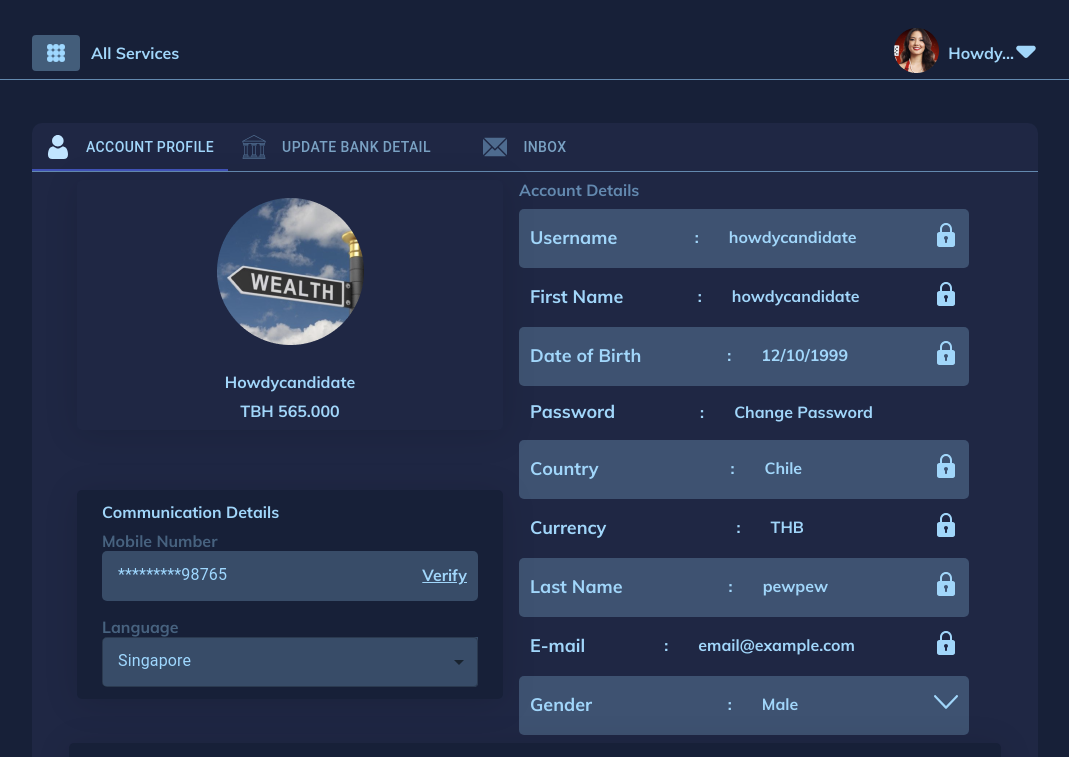
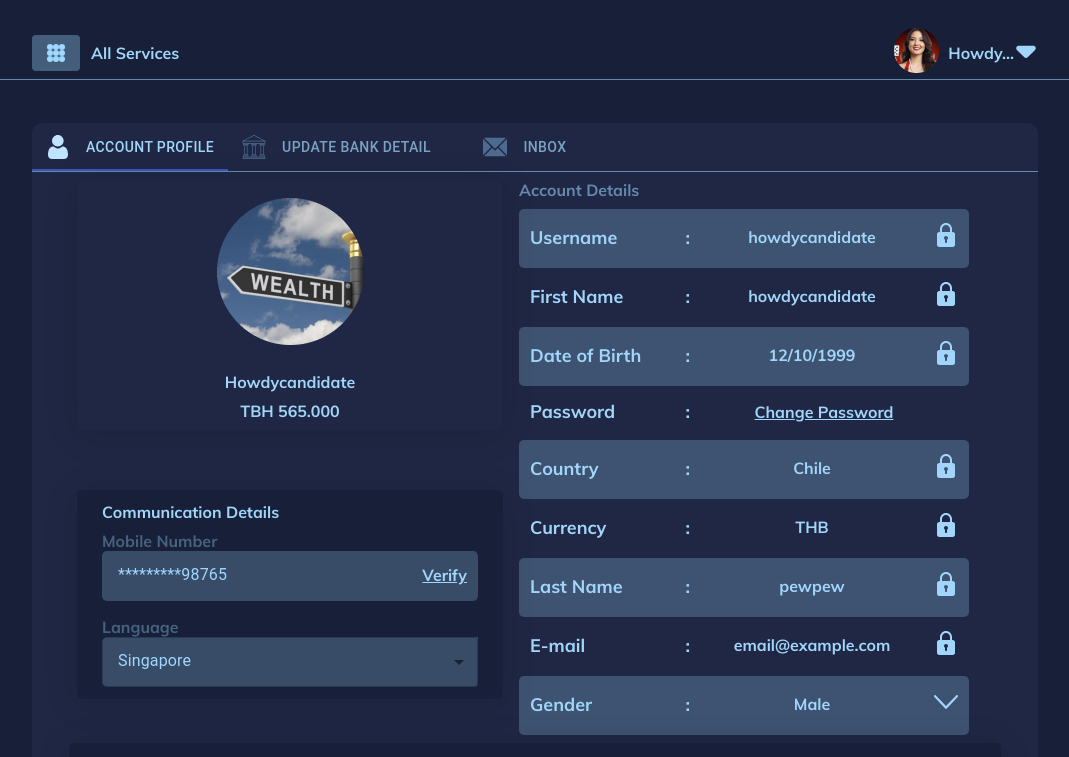
Before and after one commit to damadoko/profile-assignment, a Next.js app: page / in a window 1280 px wide. Shown: the top 757 px of the page, without its empty margins (105-1174 px from the left). Built offline with nearby package versions, Linux system fonts and the light colour scheme.

Commit message:
Adjust UI

```diff
--- a/components/pages/Home/Home.tsx
+++ b/components/pages/Home/Home.tsx
@@ -58,7 +58,7 @@ const Home: React.FC = () => {
               </Box>
 
               <FormGroup>
-                <Box textAlign="center">
+                <Box textAlign="center" fontWeight={400}>
                   <FormControlLabel
                     control={
                       <Checkbox
--- a/components/pages/Home/_AccountDetails.tsx
+++ b/components/pages/Home/_AccountDetails.tsx
@@ -25,30 +25,30 @@ const StyledDiv = styled.div<ICustomDiv>`
       `}
 
     .account-info__label {
+      min-width: 160px;
       font-size: 18px;
+      display: flex;
+      justify-content: space-between;
     }
-
-    .account-info__value {
-      > span {
-        margin-right: 30px;
-      }
+    .link {
+      text-decoration: underline;
     }
   }
 `
 interface IAccountInfo extends Partial<ICustomDiv> {
   label: string
-  value: string
+  value: string | ReactElement
   icon?: ReactElement | null
 }
 
 export const AccountInfo: React.FC<IAccountInfo> = ({label, value, icon, bgColor = ''}) => {
   return (
     <StyledDiv bgColor={bgColor}>
-      <div className="account-info__label">{label}</div>
-      <div className="account-info__value">
+      <div className="account-info__label">
+        <span>{label}</span>
         <span>:</span>
-        {value}
       </div>
+      <div className="account-info__value">{value}</div>
       <div className="account-info__icon">{icon ?? ''}</div>
     </StyledDiv>
   )
@@ -112,7 +112,7 @@ const AccountDetails: React.FC = () => {
         <AccountInfo
           key={index}
           label={label}
-          value={value}
+          value={value === 'Change Password' ? <div className="link">{value}</div> : value}
           icon={icon}
           bgColor={index % 2 ? '' : 'rgba(159, 216, 255, 0.24)'}
         />
```
